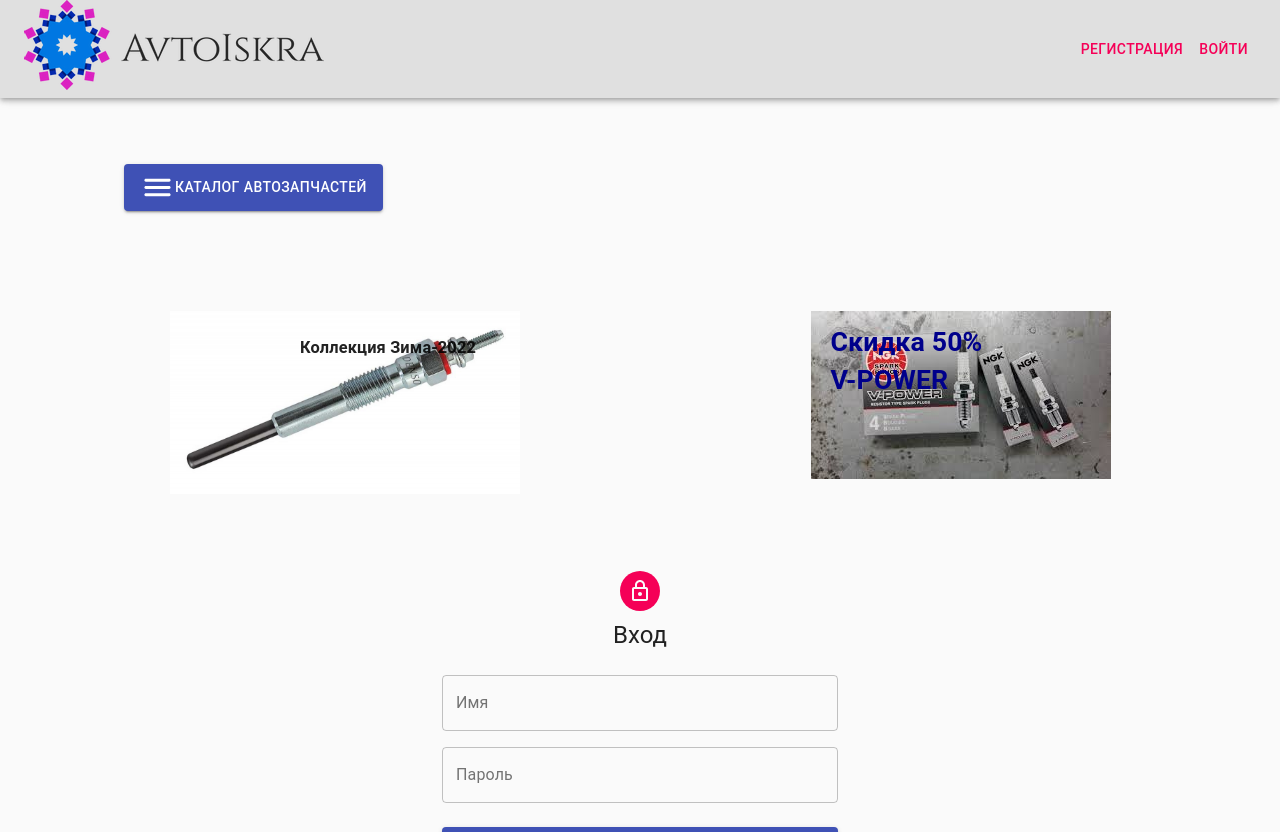
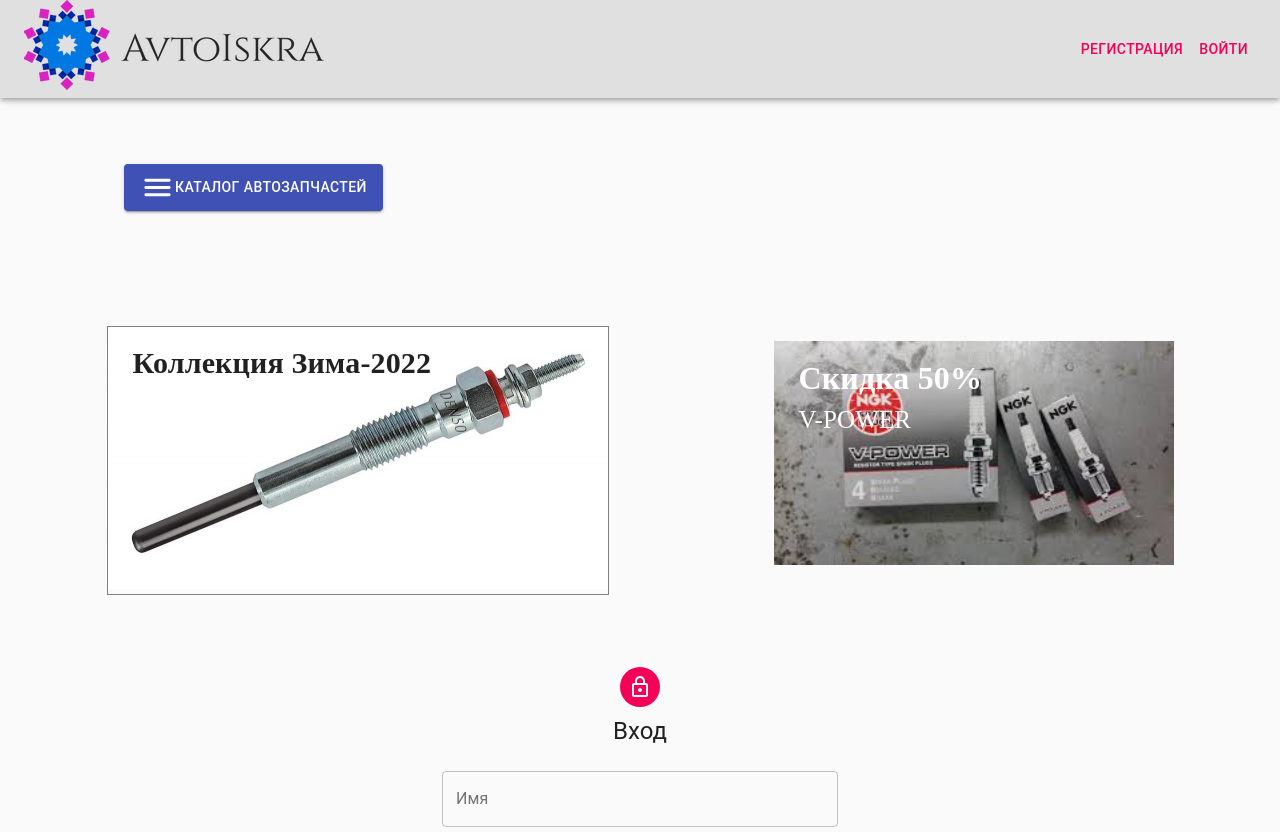
Before and after one commit to pashulia/iskra_shop_front, a React (Create React App) app: page /login in a window 1280 px wide. Shown: the top 832 px of the page. Built offline with nearby package versions, Linux system fonts and the light colour scheme.

Commit message:
Remade Promo block (#12)

```diff
--- a/package.json
+++ b/package.json
@@ -10,10 +10,13 @@
     "@testing-library/react": "^11.1.0",
     "@testing-library/user-event": "^12.1.10",
     "axios": "^0.21.1",
+    "bootstrap": "^5.0.2",
     "connected-react-router": "^6.9.1",
     "history": "4.10.1",
     "prop-types": "^15.7.2",
     "react": "^17.0.2",
+    "react-bootstrap": "^1.6.1",
+    "react-bootstrap-validation": "^0.1.11",
     "react-dom": "^17.0.2",
     "react-facebook-login": "^4.1.1",
     "react-notifications": "^1.7.2",
--- a/src/App.js
+++ b/src/App.js
@@ -17,7 +17,7 @@ import Login from './pages/Login/Login';
 import NewProduct from './pages/NewProduct/NewProduct';
 import Products from './pages/Products/Products';
 import Register from './pages/Register/Register';
-import PromoBlock from "./components/UI/AppToolbar/PromoBlock/PromoBlock";
+import PromoBlock from "./components/UI/PromoBlock/PromoBlock";
 // import "./App.css"
 
 const ProtectedRoute = ({isAllowed, redirectTo, ...props}) => {
--- a/src/components/UI/AppToolbar/PromoBlock/PromoBlock.js
+++ /dev/null
@@ -1,22 +0,0 @@
-import React from 'react';
-import c from "./PromoBlock.module.css"
-import imagePromo from "../../../../assets/image/denso-3.jpg";
-import imgPromo from "../../../../assets/image/ngk-4.jpg";
-
-export default function PromoBlock() {
-
-    return (
-        <>
-            <div className={c.wrap}>
-                <div className={c.promoBlock}>
-                    <img className={c.promoImage} src={imagePromo} alt="Denso"/>
-                    <h3 className={c.promoArticle}>Коллекция Зима-2022</h3>
-                </div>
-                <div className={c.promoImg}>
-                    <img className={c.promoImage} src={imgPromo} alt="Ngk"/>
-                    <h2 className={c.article}>Скидка 50% <br/>V-POWER</h2>
-                </div>
-            </div>
-        </>
-    );
-}
--- a/src/components/UI/AppToolbar/PromoBlock/PromoBlock.module.css
+++ /dev/null
@@ -1,35 +0,0 @@
-.wrap {
-    display: flex;
-    flex-direction: row;
-    justify-content: space-around;
-    /*margin: 100px 0 100px 100px;*/
-}
-
-.promoBlock {
-    align-items: stretch;
-    max-width: 500px;
-}
-
-.promoImg {
-    max-width: 300px;
-    position: relative;
-}
-
-.promoImage {
-    max-width: 350px;
-    position: relative;
-}
-
-.promoArticle {
-    position: absolute;
-    top: 320px;
-    left: 300px;
-}
-
-.article {
-    position: absolute;
-    top: -10px;
-    left: 20px;
-    color: darkblue;
-    font-size: 20pt;
-}
--- a/src/components/UI/Footer/Footer.module.css
+++ b/src/components/UI/Footer/Footer.module.css
@@ -1,6 +1,6 @@
 .wrap {
     background: black;
-    /*margin-top: 100px;*/
+    margin: 0 auto;
     padding-top: 50px;
     padding-bottom: 10px;
 }
--- /dev/null
+++ b/src/components/UI/PromoBlock/PromoBlock.js
@@ -0,0 +1,32 @@
+import React from 'react';
+import c from "./PromoBlock.module.css"
+import imagePromo from "../../../assets/image/denso-3.jpg";
+import imgPromo from "../../../assets/image/ngk-4.jpg";
+import {Card, CardGroup} from "react-bootstrap";
+
+export default function PromoBlock() {
+
+    return (
+        <>
+            <CardGroup className={c.wrap}>
+                <Card className={c.bannerBig}>
+                    <a>
+                        <Card.Img variant="bottom" src={imagePromo}/>
+                    </a>
+                    <Card.Title className={c.bannerText}>
+                        <h1>Коллекция Зима-2022</h1>
+                    </Card.Title>
+                </Card>
+                <Card style={{width: '25rem'}} className={c.bannerSmall}>
+                    <a>
+                        <Card.Img variant="top" src={imgPromo} style={{width: '25rem'}}/>
+                    </a>
+                    <Card.Title className={c.bannerText}>
+                        <h2>Скидка 50%</h2>
+                        <p>V-POWER</p>
+                    </Card.Title>
+                </Card>
+            </CardGroup>
+        </>
+    );
+}
--- /dev/null
+++ b/src/components/UI/PromoBlock/PromoBlock.module.css
@@ -0,0 +1,45 @@
+.wrap {
+    display: flex;
+    justify-content: space-around;
+}
+
+.bannerBig {
+    border: 1px solid grey;
+    position: relative;
+    overflow: hidden;
+    margin: 15px 0 0;
+}
+
+.bannerSmall {
+    position: relative;
+    overflow: hidden;
+    margin: 30px 0 0;
+}
+
+.bannerText {
+    font-family: Century;
+    text-transform: capitalize;
+    position: absolute;
+    left: 25px;
+    top: 15px;
+}
+
+.bannerText h1 {
+    font-size: 30px;
+    font-weight: bold;
+    margin: 0;
+}
+
+.bannerText h2 {
+    color: white;
+    font-size: 32px;
+    font-weight: bold;
+    margin: 0;
+}
+
+.bannerText p {
+    color: white;
+    font-weight: 100;
+    font-size: 25px;
+    margin: 0;
+}
```
Also changed, not shown: 2 other files (tests, documents, lock files or other folders).
